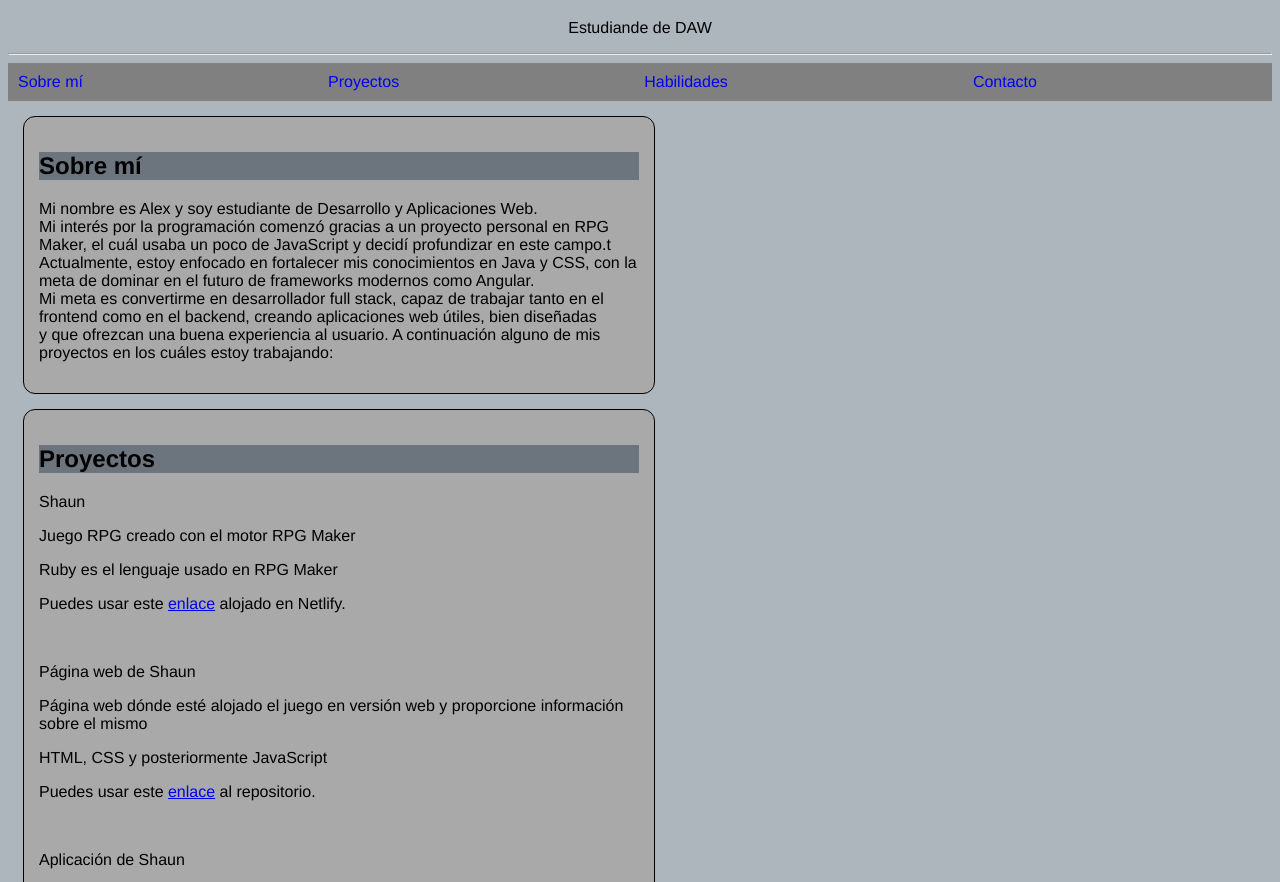
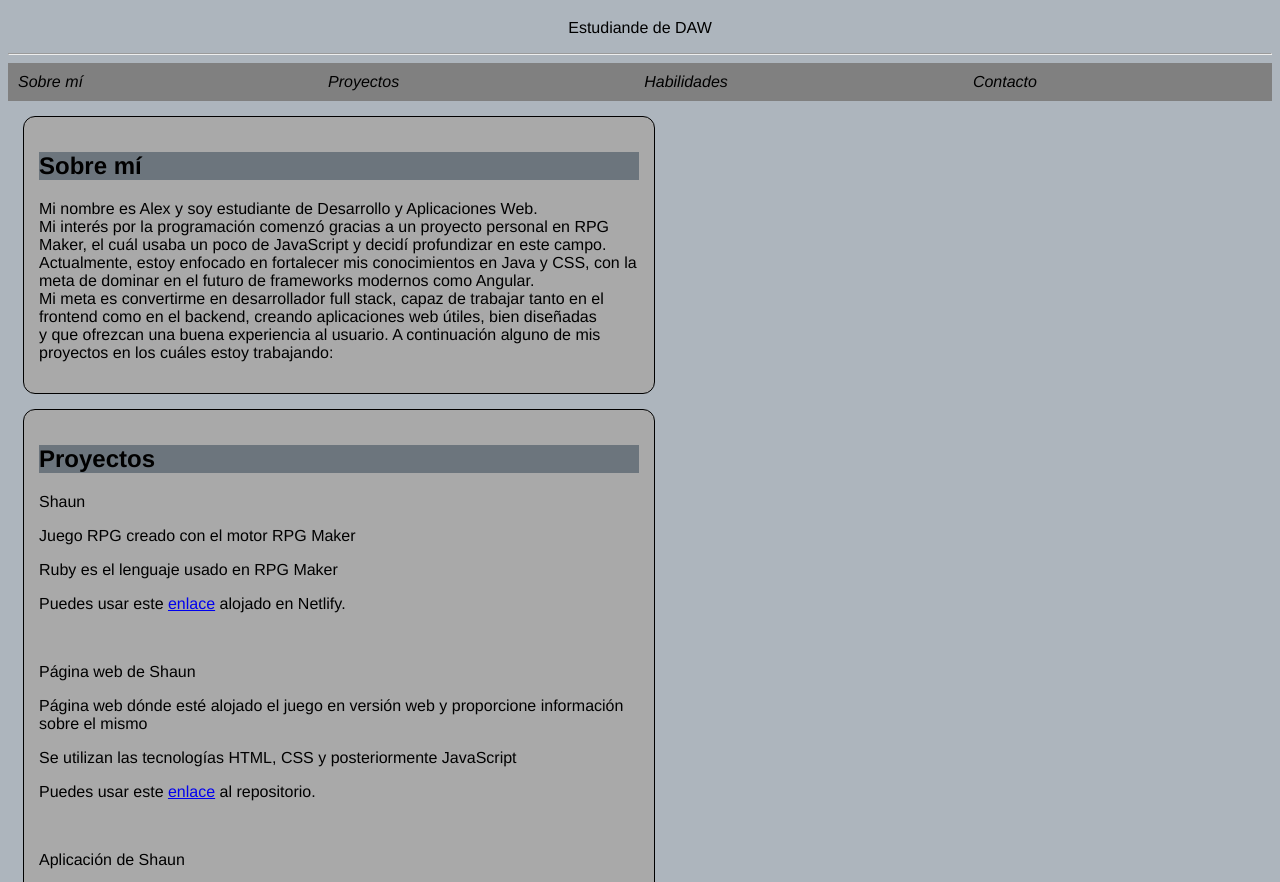
Before and after one commit to alekziend/Alex_Portafolio, a plain HTML site: page index.html in a window 1280 px wide. Shown: the part 61-943 px from the top of the page. Drawn offline with Linux system fonts and the light colour scheme.

Commit message:
Se corrige un error en el apartado información y se actualiza proyectos.

```diff
--- a/index.html
+++ b/index.html
@@ -13,15 +13,15 @@
     <hr>
 </header>
 <nav>
-  <a href="#informacion">Sobre mí</a>
-  <a href="#proyectos">Proyectos</a>
-  <a href="#habilidades">Habilidades</a>
-  <a href="#contacto">Contacto</a>
+  <a class="link" href="#informacion">Sobre mí</a>
+  <a class="link" href="#proyectos">Proyectos</a>
+  <a class="link" href="#habilidades">Habilidades</a>
+  <a class="link" href="#contacto">Contacto</a>
 </nav>
   <section>
     <h1 id="informacion">Sobre mí</h1>
     <p>Mi nombre es Alex y soy estudiante de Desarrollo y Aplicaciones Web. <br>
-    Mi interés por la programación comenzó gracias a un proyecto personal en RPG Maker, el cuál usaba un poco de JavaScript y decidí profundizar en este campo.t<br>
+    Mi interés por la programación comenzó gracias a un proyecto personal en RPG Maker, el cuál usaba un poco de JavaScript y decidí profundizar en este campo.<br>
     Actualmente, estoy enfocado en fortalecer mis conocimientos en Java y CSS, con la meta de dominar en el futuro de frameworks modernos como Angular.<br>
     Mi meta es convertirme en desarrollador full stack, capaz de trabajar tanto en el frontend como en el backend, creando aplicaciones web útiles, bien diseñadas<br>
     y que ofrezcan una buena experiencia al usuario. A continuación alguno de mis proyectos en los cuáles estoy trabajando:
@@ -35,12 +35,12 @@
     <br>
     <p>Página web de Shaun</p>
     <p>Página web dónde esté alojado el juego en versión web y proporcione información sobre el mismo</p>
-    <p>HTML, CSS y posteriormente JavaScript</p>
+    <p>Se utilizan las tecnologías HTML, CSS y posteriormente JavaScript</p>
     <p>Puedes usar este <a href="https://github.com/alekziend/Shaun" target="_blank">enlace</a> al repositorio.</a></p>
     <br>
     <p>Aplicación de Shaun</p>
     <p>Pequeña aplicación la cuál indicará información curiosidades e información variopinta de los personajes</p>
-    <p>Java</p>
+    <p>Se utilizará Java para crear la aplicación.</p>
     <p>La aplicación todavía no está desarrollada</p>
     </section>
   <section>
@@ -74,8 +74,6 @@
     <p>Github: https://github.com/alekziend</p>
   </section>
   <footer>
-          <span>
-              <p>&copy; 2025</p>
-          </span>
+        <p>&copy; 2025</p>
   </footer>
 </html>
```
